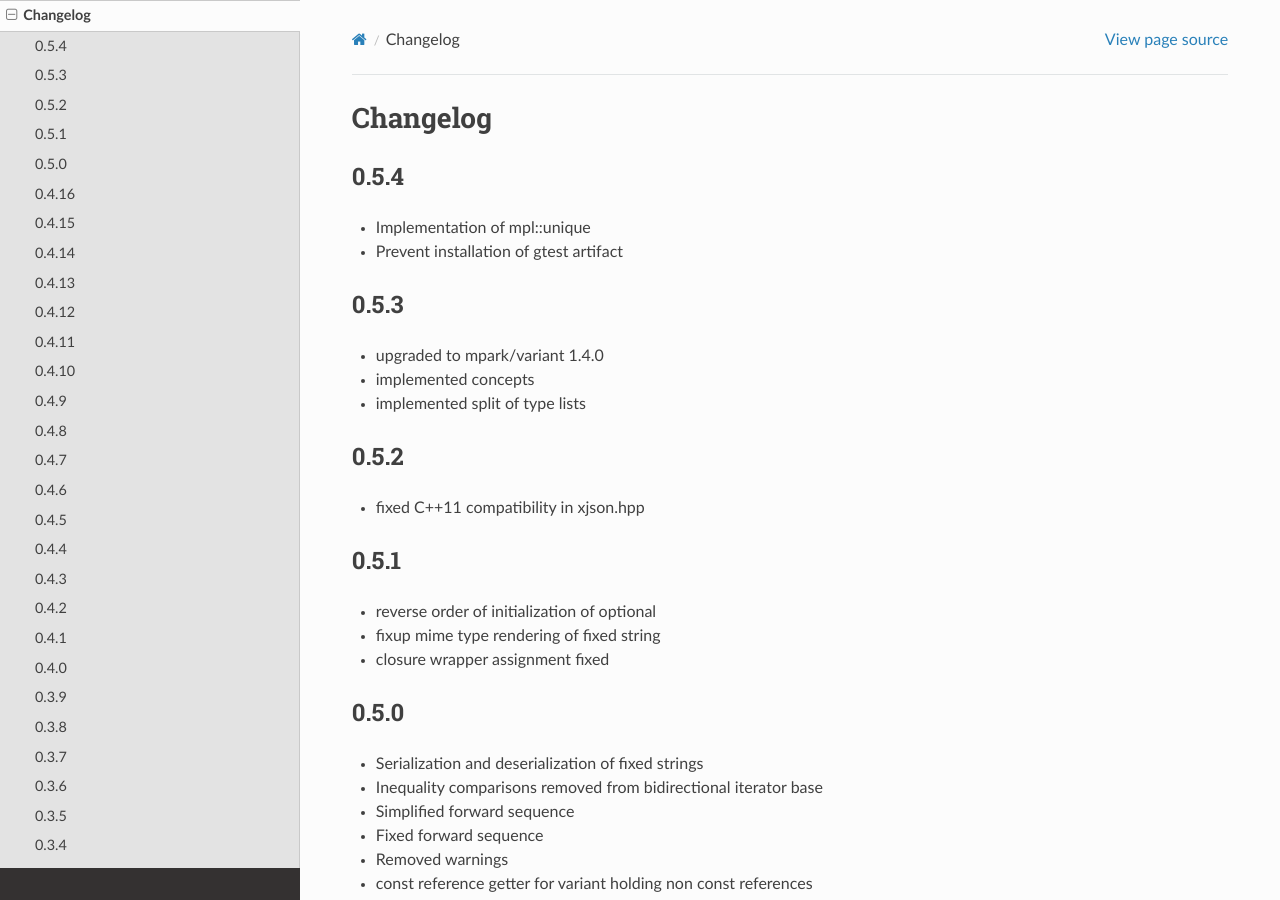
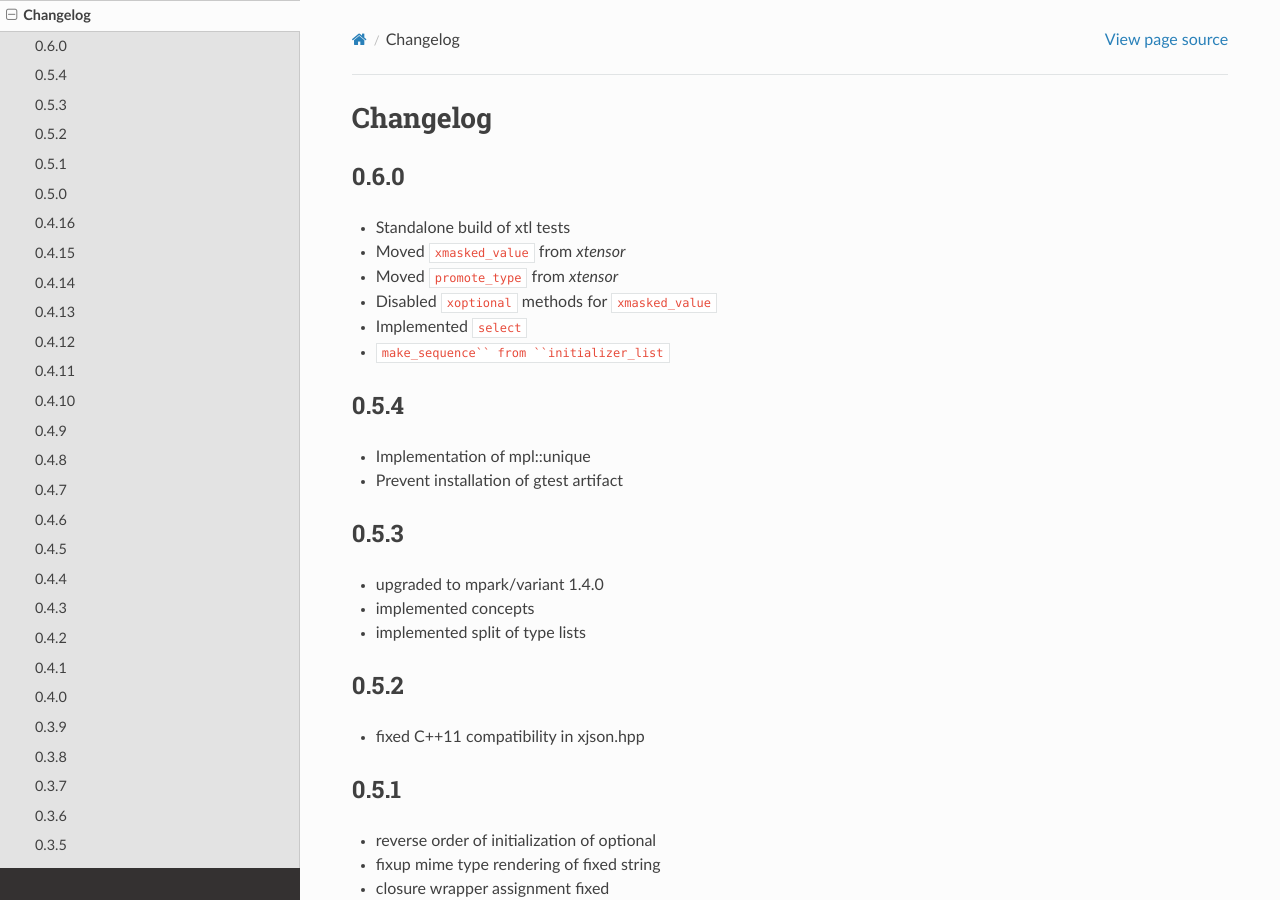
Before and after one commit to xtensor-stack/xtl, a Sphinx documentation site: the page built from docs/source/changelog.rst, in a window 1280 px wide and 900 px high. Built offline with Sphinx 7.4.7 and the Read the Docs theme 2.0.0, drawn with Linux system fonts in a browser that asks for light colours.

Commit message:
Release 0.6.0

```diff
--- a/docs/source/changelog.rst
+++ b/docs/source/changelog.rst
@@ -6,6 +6,16 @@
 
 Changelog
 =========
+
+0.6.0
+-----
+
+- Standalone build of xtl tests
+- Moved ``xmasked_value`` from `xtensor`
+- Moved ``promote_type`` from `xtensor`
+- Disabled ``xoptional`` methods for ``xmasked_value``
+- Implemented ``select``
+- ``make_sequence`̀  from ``initializer_list``
 
 0.5.4
 -----
```
Also changed, not shown: 1 other file.
